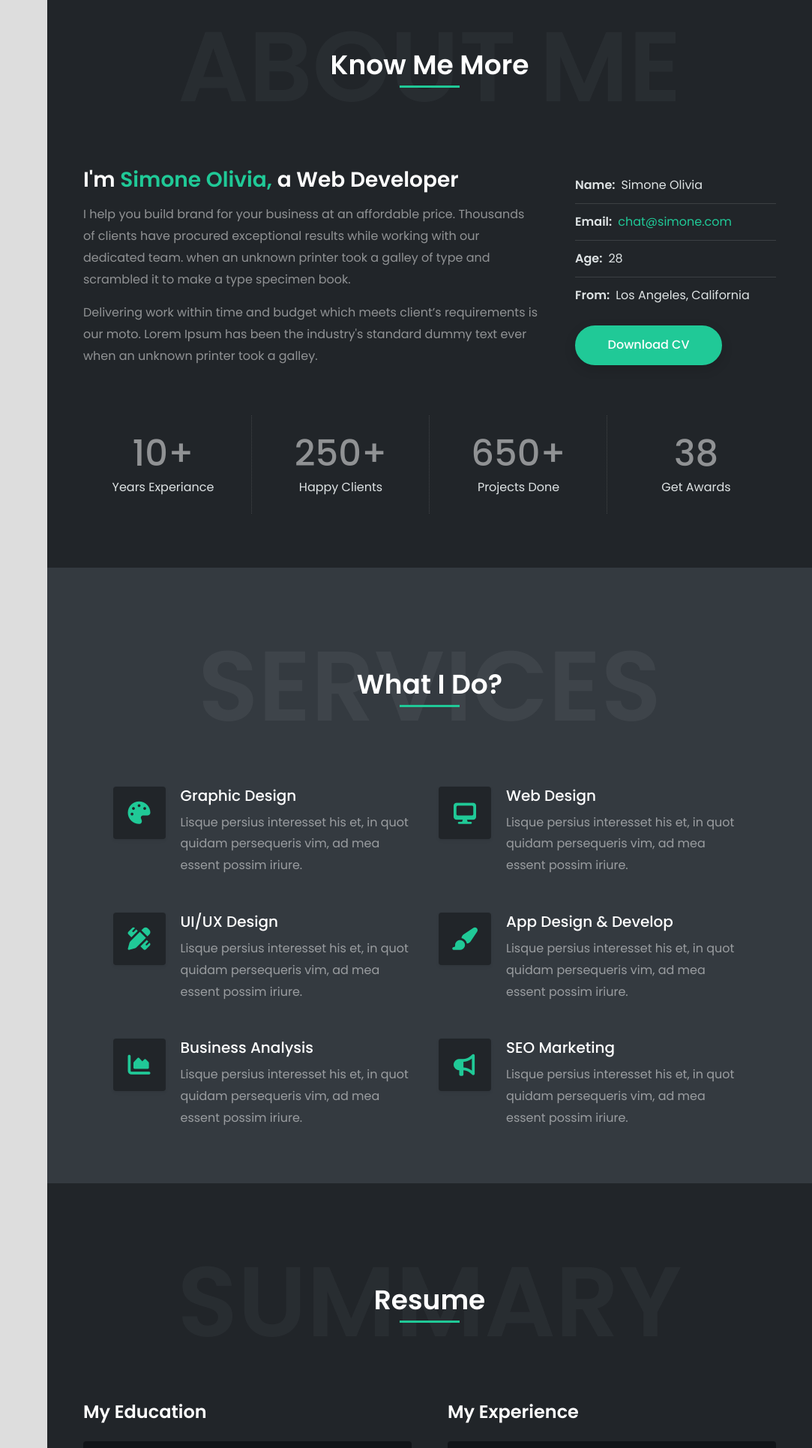
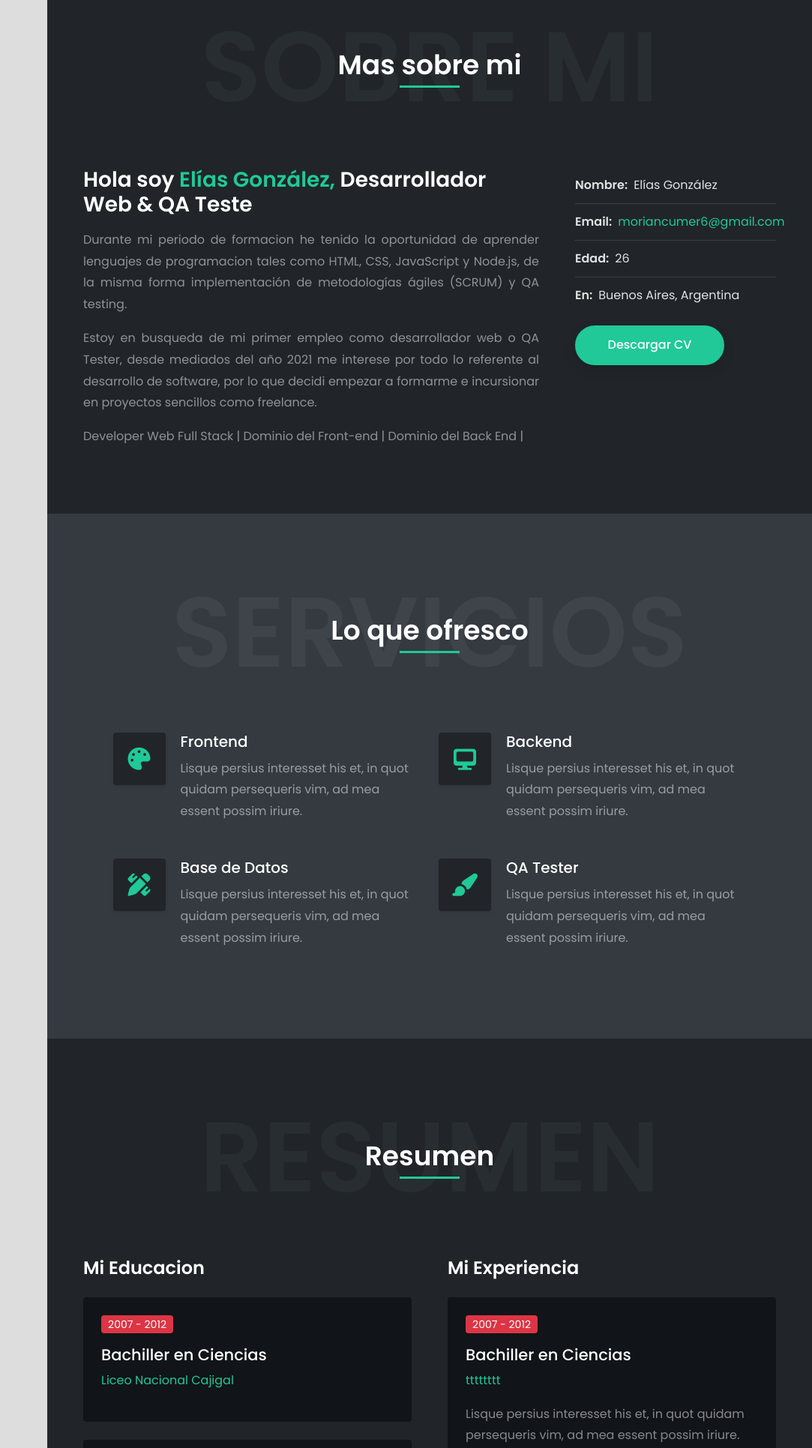
Before and after one commit to EliasGonzalez6/eliasgonzalez6.github.io, a plain HTML site: page index.html in a window 1280 px wide. Shown: the part 869-2800 px from the top of the page at 75% size, without its empty margins (197-1280 px from the left). Drawn offline with Linux system fonts and the light colour scheme.

Commit message:
actualizacion sobre mi

```diff
--- a/css/stylesheet.css
+++ b/css/stylesheet.css
@@ -3604,3 +3604,7 @@ body, html {
   .grecaptcha-badge {
       visibility: hidden;
   }
+
+  .text-justify {
+    text-align: justify;
+  }
--- a/index.html
+++ b/index.html
@@ -6,7 +6,7 @@
 <meta http-equiv="X-UA-Compatible" content="IE=edge">
 <meta name="viewport" content="width=device-width, initial-scale=1">
 <link href="images/favicon.png" rel="icon" />
-<title>Elias - Personal Portfolio Template</title>
+<title>Elías - Personal Portfolio Template</title>
 <meta name="description" content="Simone is responsive bootstrap 5 one page personal portfolio html template.">
 <meta name="author" content="harnishdesign.net">
 
@@ -55,21 +55,21 @@
         <!-- Logo -->
         <a href="index.html" class="mb-lg-auto mt-lg-4">
 			<span class="bg-dark-2 rounded-pill p-2 mb-lg-1 d-none d-lg-inline-block">
-				<img class="img-fluid rounded-pill d-block" src="images/eliasfoto.jpg" title="Yo soy Elias" alt="">
+				<img class="img-fluid rounded-pill d-block" src="images/eliasfoto.jpg" title="Yo soy Elías" alt="">
 			</span>
-			<h1 class="text-5 text-white text-center mb-0 d-lg-block">Elias Gonzalez</h1>
+			<h1 class="text-5 text-white text-center mb-0 d-lg-block">Elías González</h1>
         </a>
         <!-- Logo End -->
 
         <div id="header-nav" class="collapse navbar-collapse w-100 my-lg-auto">
           <ul class="navbar-nav text-lg-center my-lg-auto py-lg-3">
             <li class="nav-item"><a class="nav-link smooth-scroll active" href="#home">Home</a></li>
-            <li class="nav-item"><a class="nav-link smooth-scroll" href="#about">About Me</a></li>
-            <li class="nav-item"><a class="nav-link smooth-scroll" href="#services">What I Do</a></li>
-            <li class="nav-item"><a class="nav-link smooth-scroll" href="#resume">Resume</a></li>
-            <li class="nav-item"><a class="nav-link smooth-scroll" href="#portfolio">Portfolio</a></li>
-            <li class="nav-item"><a class="nav-link smooth-scroll" href="#testimonial">Testimonial</a></li>
-            <li class="nav-item"><a class="nav-link smooth-scroll" href="#contact">Contact</a></li>
+            <li class="nav-item"><a class="nav-link smooth-scroll" href="#about">Sobre mi</a></li>
+            <li class="nav-item"><a class="nav-link smooth-scroll" href="#services">Lo que ofresco</a></li>
+            <li class="nav-item"><a class="nav-link smooth-scroll" href="#resume">Experiensa</a></li>
+            <li class="nav-item"><a class="nav-link smooth-scroll" href="#portfolio">Portafolio</a></li>
+            <li class="nav-item"><a class="nav-link smooth-scroll" href="#testimonial">Referencias</a></li>
+            <li class="nav-item"><a class="nav-link smooth-scroll" href="#contact">Contacto</a></li>
           </ul>
         </div>
         <ul class="social-icons social-icons-muted social-icons-sm mt-lg-auto ms-auto ms-lg-0 d-flex">
@@ -107,7 +107,7 @@
                 <p class="text-7 fw-500 text-white mb-2 mb-md-3">Bienvenidos</p>
                 <h2 class="text-16 fw-600 text-white mb-2 mb-md-3"><span class="typed"></span></h2>
                 <p class="text-5 text-light mb-4">Vivo en Buenos Aires, Argentina</p>
-				<a href="#contact" class="btn btn-outline-primary rounded-pill shadow-none smooth-scroll mt-2">Hire Me</a>
+				<a href="#contact" class="btn btn-outline-primary rounded-pill shadow-none smooth-scroll mt-2">Contactame</a>
               </div>
             </div>
           </div>
@@ -122,56 +122,30 @@
       <div class="container px-lg-5">
         <!-- Heading -->
         <div class="position-relative d-flex text-center mb-5">
-          <h2 class="text-24 text-muted opacity-1 text-uppercase fw-600 w-100 mb-0">About Me</h2>
-          <p class="text-9 text-white fw-600 position-absolute w-100 align-self-center lh-base mb-0">Know Me More<span class="heading-separator-line border-bottom border-3 border-primary d-block mx-auto"></span> </p>
+          <h2 class="text-24 text-muted opacity-1 text-uppercase fw-600 w-100 mb-0">Sobre mi</h2>
+          <p class="text-9 text-white fw-600 position-absolute w-100 align-self-center lh-base mb-0">Mas sobre mi<span class="heading-separator-line border-bottom border-3 border-primary d-block mx-auto"></span> </p>
         </div>
         <!-- Heading end-->
 
         <div class="row gy-5">
           <div class="col-lg-7 col-xl-8 text-center text-lg-start">
-            <h2 class="text-7 text-white fw-600 mb-3">I'm <span class="text-primary">Simone Olivia,</span> a Web Developer</h2>
-            <p class="text-white-50">I help you build brand for your business at an affordable price. Thousands of clients have procured exceptional results while working with our dedicated team. when an unknown printer took a galley of type and scrambled it to make a type specimen book.</p>
-            <p class="text-white-50">Delivering work within time and budget which meets client’s requirements is our moto. Lorem Ipsum has been the industry's standard dummy text ever when an unknown printer took a galley.</p>
+            <h2 class="text-7 text-white fw-600 mb-3">Hola soy <span class="text-primary">Elías González,</span> Desarrollador Web & QA Teste</h2>
+            <p class="text-white-50 text-justify">Durante mi periodo de formacion he tenido la oportunidad de aprender lenguajes de programacion tales como HTML, CSS, JavaScript y Node.js, de la misma forma implementación de metodologías ágiles (SCRUM) y QA testing.</p>
+            <p class="text-white-50 text-justify">Estoy en busqueda de mi primer empleo como desarrollador web o QA Tester, desde mediados del año 2021 me interese por todo lo referente al desarrollo de software, por lo que decidi empezar a formarme e incursionar en proyectos sencillos como freelance.</p>
+            <p class="text-white-50 text-justify">Developer Web Full Stack | Dominio del Front-end | Dominio del Back End |</p>
           </div>
           <div class="col-lg-5 col-xl-4">
             <div class="ps-lg-4">
               <ul class="list-style-2 list-style-light text-light">
-                <li><span class="fw-600 me-2">Name:</span>Simone Olivia</li>
-                <li><span class="fw-600 me-2">Email:</span><a href="mailto:chat@simone.com">chat@simone.com</a></li>
-                <li><span class="fw-600 me-2">Age:</span>28</li>
-                <li class="border-0"><span class="fw-600 me-2">From:</span>Los Angeles, California</li>
+                <li><span class="fw-600 me-2">Nombre:</span>Elías González</li>
+                <li><span class="fw-600 me-2">Email:</span><a href="moriancumer6@gmail.com">moriancumer6@gmail.com</a></li>
+                <li><span class="fw-600 me-2">Edad:</span>26</li>
+                <li class="border-0"><span class="fw-600 me-2">En:</span>Buenos Aires, Argentina</li>
               </ul>
-              <a href="#" class="btn btn-primary rounded-pill">Download CV</a> </div>
+              <a href="#" class="btn btn-primary rounded-pill">Descargar CV</a> </div>
           </div>
         </div>
-        <div class="brands-grid separator-border separator-border-light mt-5">
-          <div class="row">
-            <div class="col-6 col-md-3">
-              <div class="featured-box text-center">
-                <h4 class="text-12 text-white-50 mb-0"><span class="counter" data-from="0" data-to="10">10</span>+</h4>
-                <p class="text-light mb-0">Years Experiance</p>
-              </div>
-            </div>
-            <div class="col-6 col-md-3">
-              <div class="featured-box text-center">
-                <h4 class="text-12 text-white-50 mb-0"><span class="counter" data-from="0" data-to="250">250</span>+</h4>
-                <p class="text-light mb-0">Happy Clients</p>
-              </div>
-            </div>
-            <div class="col-6 col-md-3">
-              <div class="featured-box text-center">
-                <h4 class="text-12 text-white-50 mb-0"><span class="counter" data-from="0" data-to="650">650</span>+</h4>
-                <p class="text-light mb-0">Projects Done</p>
-              </div>
-            </div>
-            <div class="col-6 col-md-3">
-              <div class="featured-box text-center">
-                <h4 class="text-12 text-white-50 mb-0"><span class="counter" data-from="0" data-to="38">20</span></h4>
-                <p class="text-light mb-0">Get Awards</p>
-              </div>
-            </div>
-          </div>
-        </div>
+
       </div>
     </section>
     <!-- About end -->
@@ -182,8 +156,8 @@
       <div class="container px-lg-5">
         <!-- Heading -->
         <div class="position-relative d-flex text-center mb-5">
-          <h2 class="text-24 text-white-50 opacity-1 text-uppercase fw-600 w-100 mb-0">Services</h2>
-          <p class="text-9 text-white fw-600 position-absolute w-100 align-self-center lh-base mb-0">What I Do?<span class="heading-separator-line border-bottom border-3 border-primary d-block mx-auto"></span> </p>
+          <h2 class="text-24 text-white-50 opacity-1 text-uppercase fw-600 w-100 mb-0">Servicios</h2>
+          <p class="text-9 text-white fw-600 position-absolute w-100 align-self-center lh-base mb-0">Lo que ofresco<span class="heading-separator-line border-bottom border-3 border-primary d-block mx-auto"></span> </p>
         </div>
         <!-- Heading end-->
 
@@ -193,42 +167,28 @@
               <div class="col-md-6">
                 <div class="featured-box style-3 mb-5">
                   <div class="featured-box-icon text-primary bg-dark-1 shadow-sm rounded"> <i class="fas fa-palette"></i> </div>
-                  <h3 class="text-white">Graphic Design</h3>
+                  <h3 class="text-white">Frontend</h3>
                   <p class="text-white-50 mb-0">Lisque persius interesset his et, in quot quidam persequeris vim, ad mea essent possim iriure.</p>
                 </div>
               </div>
               <div class="col-md-6">
                 <div class="featured-box style-3 mb-5">
                   <div class="featured-box-icon text-primary bg-dark-1 shadow-sm rounded"> <i class="fas fa-desktop"></i></div>
-                  <h3 class="text-white">Web Design</h3>
+                  <h3 class="text-white">Backend</h3>
                   <p class="text-white-50 mb-0">Lisque persius interesset his et, in quot quidam persequeris vim, ad mea essent possim iriure.</p>
                 </div>
               </div>
               <div class="col-md-6">
                 <div class="featured-box style-3 mb-5">
                   <div class="featured-box-icon text-primary bg-dark-1 shadow-sm rounded"> <i class="fas fa-pencil-ruler"></i> </div>
-                  <h3 class="text-white">UI/UX Design</h3>
+                  <h3 class="text-white">Base de Datos</h3>
                   <p class="text-white-50 mb-0">Lisque persius interesset his et, in quot quidam persequeris vim, ad mea essent possim iriure.</p>
                 </div>
               </div>
               <div class="col-md-6">
                 <div class="featured-box style-3 mb-5">
                   <div class="featured-box-icon text-primary bg-dark-1 shadow-sm rounded"> <i class="fas fa-paint-brush"></i> </div>
-                  <h3 class="text-white">App Design &amp; Develop</h3>
-                  <p class="text-white-50 mb-0">Lisque persius interesset his et, in quot quidam persequeris vim, ad mea essent possim iriure.</p>
-                </div>
-              </div>
-              <div class="col-md-6">
-                <div class="featured-box style-3 mb-5 mb-md-0">
-                  <div class="featured-box-icon text-primary bg-dark-1 shadow-sm rounded"> <i class="fas fa-chart-area"></i> </div>
-                  <h3 class="text-white">Business Analysis</h3>
-                  <p class="text-white-50 mb-0">Lisque persius interesset his et, in quot quidam persequeris vim, ad mea essent possim iriure.</p>
-                </div>
-              </div>
-              <div class="col-md-6">
-                <div class="featured-box style-3 mb-0">
-                  <div class="featured-box-icon text-primary bg-dark-1 shadow-sm rounded"> <i class="fas fa-bullhorn"></i> </div>
-                  <h3 class="text-white">SEO Marketing</h3>
+                  <h3 class="text-white">QA Tester</h3>
                   <p class="text-white-50 mb-0">Lisque persius interesset his et, in quot quidam persequeris vim, ad mea essent possim iriure.</p>
                 </div>
               </div>
@@ -245,26 +205,24 @@
       <div class="container px-lg-5">
         <!-- Heading -->
         <div class="position-relative d-flex text-center mb-5">
-          <h2 class="text-24 text-muted opacity-1 text-uppercase fw-600 w-100 mb-0">Summary</h2>
-          <p class="text-9 text-white fw-600 position-absolute w-100 align-self-center lh-base mb-0">Resume<span class="heading-separator-line border-bottom border-3 border-primary d-block mx-auto"></span> </p>
+          <h2 class="text-24 text-muted opacity-1 text-uppercase fw-600 w-100 mb-0">Resumen</h2>
+          <p class="text-9 text-white fw-600 position-absolute w-100 align-self-center lh-base mb-0">Resumen<span class="heading-separator-line border-bottom border-3 border-primary d-block mx-auto"></span> </p>
         </div>
         <!-- Heading end-->
 
         <div class="row gx-5">
           <!-- My Education -->
           <div class="col-md-6">
-            <h2 class="text-6 text-white fw-600 mb-4">My Education</h2>
+            <h2 class="text-6 text-white fw-600 mb-4">Mi Educacion</h2>
             <div class="bg-dark rounded p-4 mb-4">
-              <p class="badge bg-danger text-2 fw-400">2000 - 2004</p>
-              <h3 class="text-5 text-white">Computer Science</h3>
-              <p class="text-primary">International University</p>
-              <p class="text-white-50 mb-0">Lisque persius interesset his et, in quot quidam persequeris vim, ad mea essent possim iriure.</p>
+              <p class="badge bg-danger text-2 fw-400">2007 - 2012</p>
+              <h3 class="text-5 text-white">Bachiller en Ciencias</h3>
+              <p class="text-primary">Liceo Nacional Cajigal</p>
             </div>
             <div class="bg-dark rounded p-4 mb-4">
-              <p class="badge bg-danger text-2 fw-400">2005 - 2008</p>
-              <h3 class="text-5 text-white">Bachelor Degree</h3>
-              <p class="text-primary">University of California</p>
-              <p class="text-white-50 mb-0">Lisque persius interesset his et, in quot quidam persequeris vim, ad mea essent possim iriure.</p>
+              <p class="badge bg-danger text-2 fw-400">abr 2021 - oct 2021</p>
+              <h3 class="text-5 text-white">Programador Web Full Stack</h3>
+              <p class="text-primary">Digital House</p>
             </div>
             <div class="bg-dark rounded p-4 mb-4">
               <p class="badge bg-danger text-2 fw-400">2009 - 2012</p>
@@ -276,11 +234,11 @@
 
           <!-- My Experience -->
           <div class="col-md-6">
-            <h2 class="text-6 text-white fw-600 mb-4">My Experience</h2>
+            <h2 class="text-6 text-white fw-600 mb-4">Mi Experiencia</h2>
             <div class="bg-dark rounded p-4 mb-4">
-              <p class="badge bg-danger text-2 fw-400">2012 - 2013</p>
-              <h3 class="text-5 text-white">Jr. UI UX Designer</h3>
-              <p class="text-primary">Themeforest</p>
+              <p class="badge bg-danger text-2 fw-400">2007 - 2012</p>
+              <h3 class="text-5 text-white">Bachiller en Ciencias</h3>
+              <p class="text-primary">tttttttt</p>
               <p class="text-white-50 mb-0">Lisque persius interesset his et, in quot quidam persequeris vim, ad mea essent possim iriure.</p>
             </div>
             <div class="bg-dark rounded p-4 mb-4">
```
